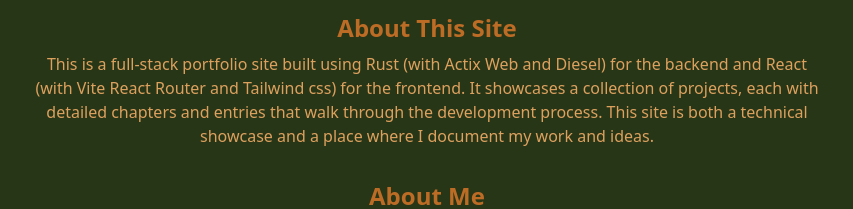
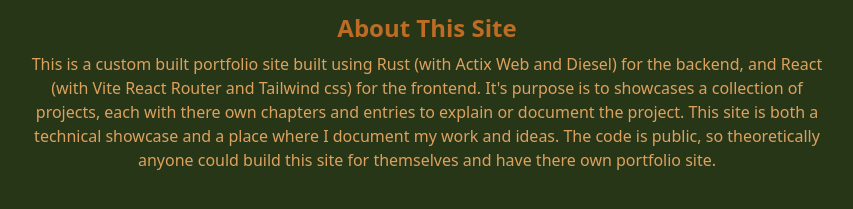
Before and after one commit to adambworks/portfolio-site, a React (Vite) app in the folder portfolio_front/: page / in a window 1280 px wide. Shown: the part 244-453 px from the top of the page, without its empty margins (213-1066 px from the left). Built offline with nearby package versions, Linux system fonts and the light colour scheme; no server answers.

Commit message:
update to readme and homepage about section

```diff
--- a/portfolio_front/src/pages/HomePage.tsx
+++ b/portfolio_front/src/pages/HomePage.tsx
@@ -21,11 +21,11 @@
 			<section className="mb-8">
 				<h2 className="mb-2 text-2xl font-semibold">About This Site</h2>
 				<p className="text-colore">
-					This is a full-stack portfolio site built using Rust (with Actix Web and Diesel) for
-					the backend and React (with Vite React Router and Tailwind css) for the frontend. It showcases a
-					collection of projects, each with detailed chapters and entries that
-					walk through the development process. This site is both a technical
+					This is a custom built portfolio site built using Rust (with Actix Web and Diesel) for
+					the backend, and React (with Vite React Router and Tailwind css) for the frontend. It's purpose is to showcases a
+					collection of projects, each with there own chapters and entries to explain or document the project. This site is both a technical
 					showcase and a place where I document my work and ideas.
+          The code is public, so theoretically anyone could build this site for themselves and have there own portfolio site.
 				</p>
 			</section>
 
```
Also changed, not shown: 2 other files (tests, documents, lock files or other folders).
